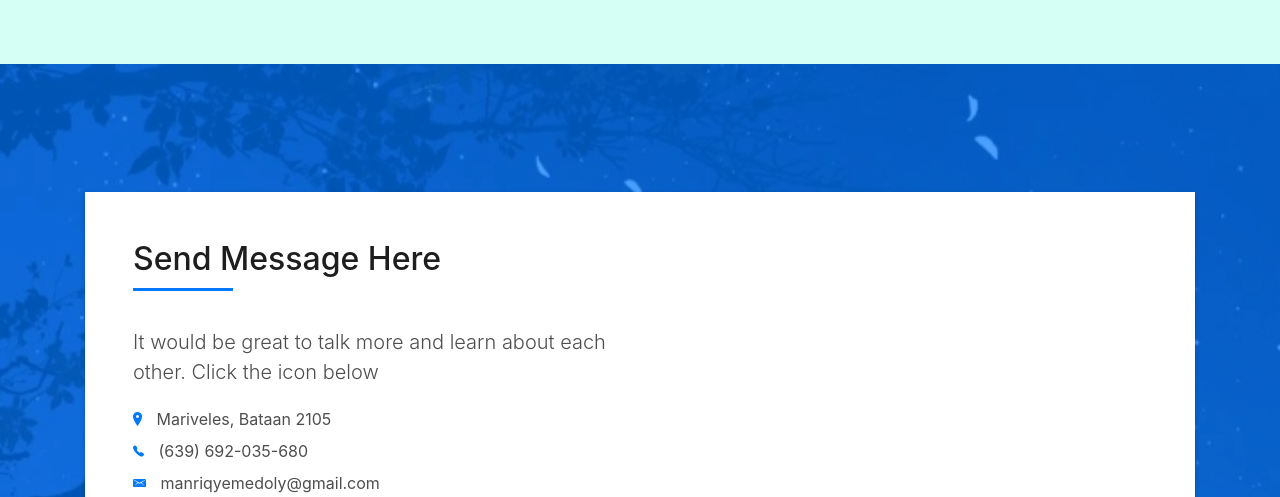
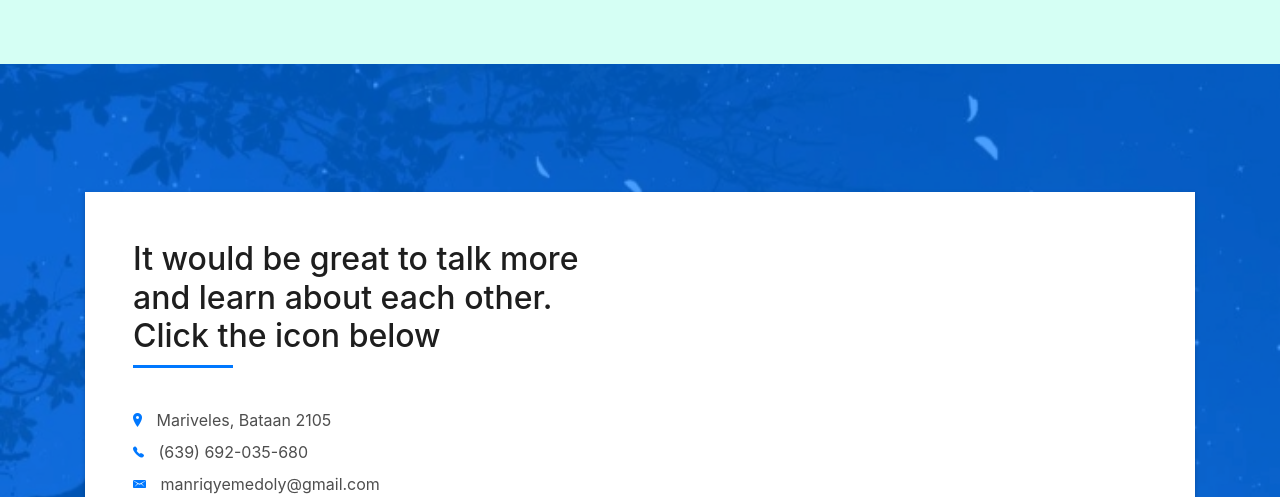
Before and after one commit to Manriqye/Manriqye.github.io, a plain HTML site: page index.html in a window 1280 px wide. Shown: the part 4594-5091 px from the top of the page. Drawn offline with Linux system fonts and the light colour scheme; files whose address does not match are found by name.

Commit message:
Update index.html

```diff
--- a/index.html
+++ b/index.html
@@ -530,14 +530,14 @@
                 <div class="col-md-6">
                   <div class="title-box-2">
                     <h5 class="title-left">
-                      Send Message Here
+                      It would be great to talk more and learn about each other. Click the icon below
                     </h5>
                   </div>
 
 
                   <div class="more-info">
                     <p class="lead">
-                 It would be great to talk more and learn about each other. Click the icon below
+
                     </p>
                     <ul class="list-ico">
                       <li><span class="ion-ios-location"></span> Mariveles, Bataan 2105 </li>
```
